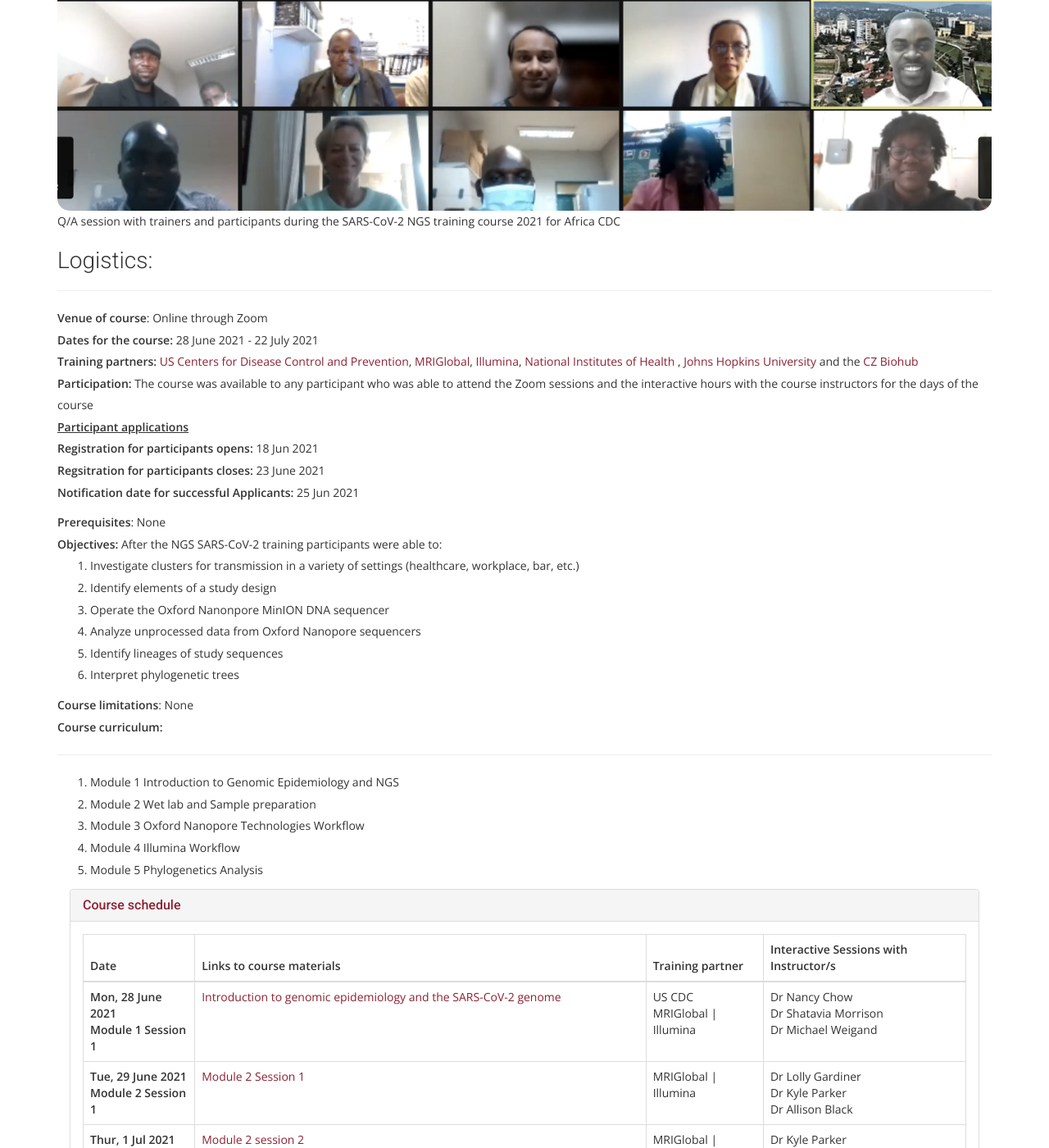
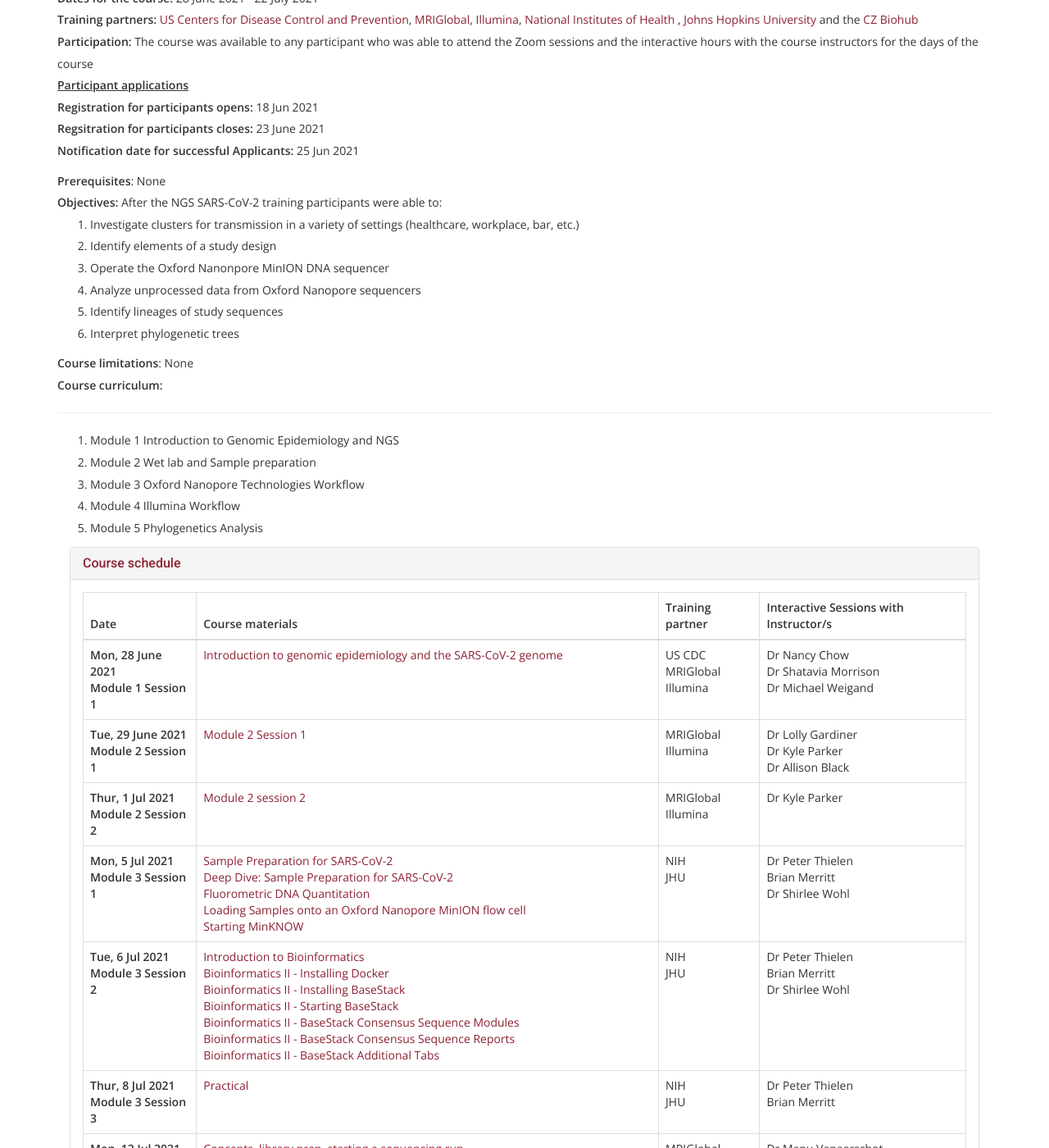
Before and after one commit to pmaturure3/ngsacad, a Jekyll site: the page built from _posts/2021-06-09-NGS SARS-COV-2-Past-Course.md, in a window 1280 px wide and 1400 px high, scrolled down 908 px. Shown: the whole window at 82% size. Built offline with Jekyll 4.4.1, drawn with Linux system fonts in a browser that asks for light colours; nearby versions of some CDN libraries; some web fonts are replaced; comment, search, counter and statistics services are not loaded; some of the changed text lies outside the part shown.

Commit message:
removed picture with coruse participants

```diff
--- a/_posts/2021-06-09-NGS SARS-COV-2-Past-Course.md
+++ b/_posts/2021-06-09-NGS SARS-COV-2-Past-Course.md
@@ -27,6 +27,9 @@ The content provided theoretical knowledge on the steps required for the workflo
 
 
 <p align="left"><b class="text-left">Intended audience:</b> It was primarily aimed at staff preparing samples, doing the sequencing, and running basic data analysis</p>
+
+<!-- code to display picture of course participants -->
+<!--
 <div class="card bg-dark text-white ">
   <img src="./img/ngs_ngs2021.jpg" width= "100%" class="card-img rounded-corners" alt="...">
   <div class="card-img-overlay">
@@ -34,7 +37,8 @@ The content provided theoretical knowledge on the steps required for the workflo
     <p class="card-text"></p>
 
   </div>
-</div>
+</div> -->
+
 <!--
 <a class="btn btn-secondary btn-lg" href="#" role="button">Click here to apply</a> -->
 
@@ -114,7 +118,7 @@ The content provided theoretical knowledge on the steps required for the workflo
   <thead>
     <tr>
       <th scope="col">Date</th>
-      <th scope="col">Links to course materials</th>
+      <th scope="col">Course materials</th>
       <th scope="col">Training partner</th>
        <th scope="col">Interactive Sessions with Instructor/s</th>
     </tr>
@@ -131,7 +135,8 @@ The content provided theoretical knowledge on the steps required for the workflo
 </ul></td>
       <td> <ul>
   <li>US CDC</li>
-  <li>MRIGlobal | Illumina</li>
+  <li>MRIGlobal</li>
+    <li>Illumina</li>
 
 </ul> </td>
             <td><ul>
@@ -150,7 +155,9 @@ The content provided theoretical knowledge on the steps required for the workflo
 </ul></td>
       <td><ul>
 
-  <li>MRIGlobal | Illumina</li>
+  <li>MRIGlobal</li>
+
+  <li>Illumina</li>
 
 </ul></td>
             <td><ul>
@@ -169,8 +176,9 @@ The content provided theoretical knowledge on the steps required for the workflo
 </ul></td>
       <td><ul>
 
-  <li>MRIGlobal | Illumina</li>
+  <li>MRIGlobal</li>
 
+  <li>Illumina</li>
 </ul></td>
             <td> <ul>
 
@@ -193,7 +201,9 @@ The content provided theoretical knowledge on the steps required for the workflo
       <td>
       <ul>
 
-  <li>NIH | JHU</li>
+  <li>NIH</li>
+
+  <li>JHU</li>
 
 </ul></td>
             <td><ul>
@@ -219,8 +229,9 @@ The content provided theoretical knowledge on the steps required for the workflo
       <td>
       <ul>
 
-  <li>NIH | JHU</li>
+  <li>NIH</li>
 
+  <li>JHU</li>
 </ul></td>
             <td><ul>
              <li>Dr Peter Thielen</li>
@@ -239,8 +250,8 @@ The content provided theoretical knowledge on the steps required for the workflo
       <td>
       <ul>
 
-  <li>NIH | JHU</li>
-
+  <li>NIH</li>
+   <li>JHU</li>
 </ul></td>
             <td>  <ul>
              <li>Dr Peter Thielen</li>
```
